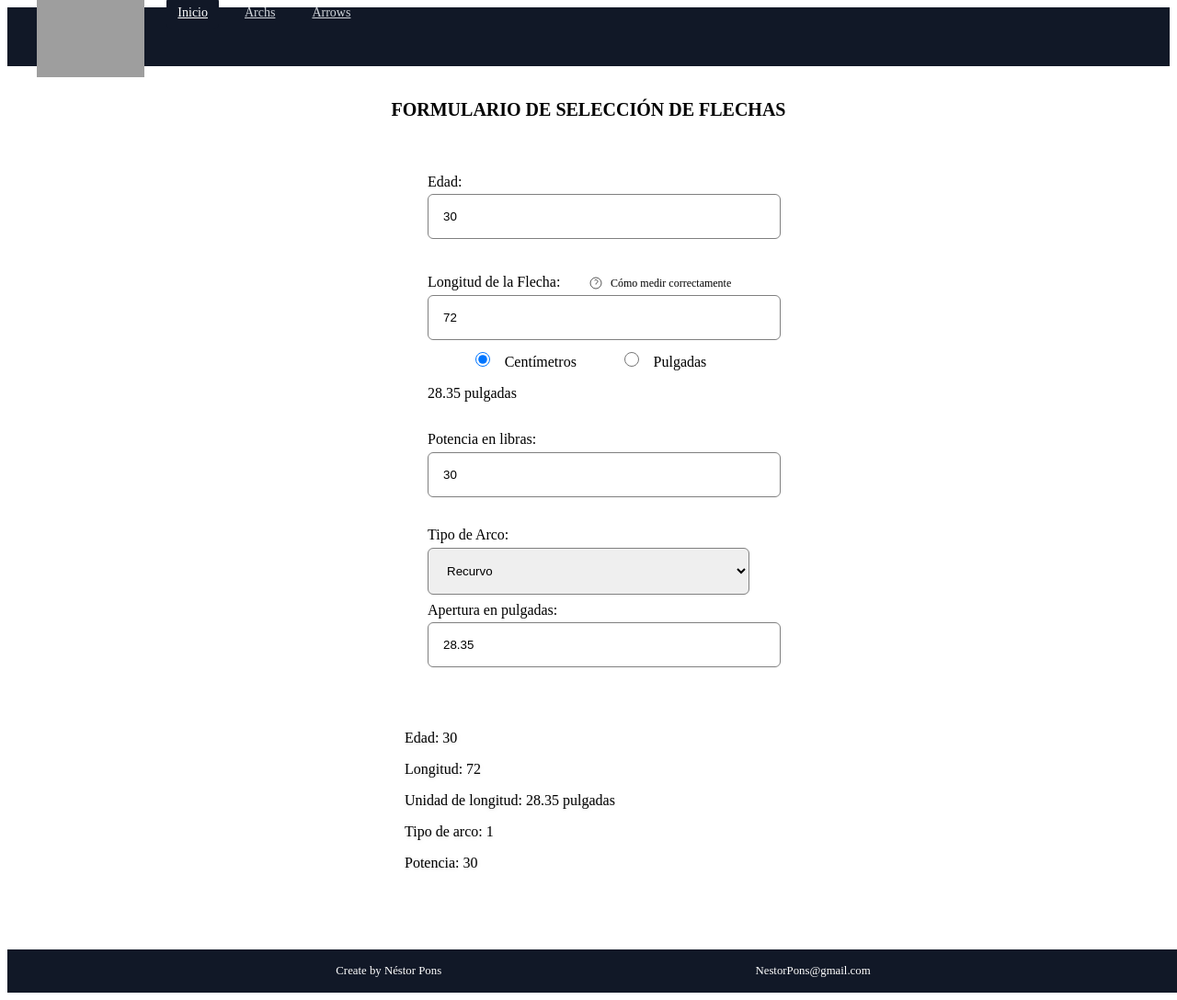
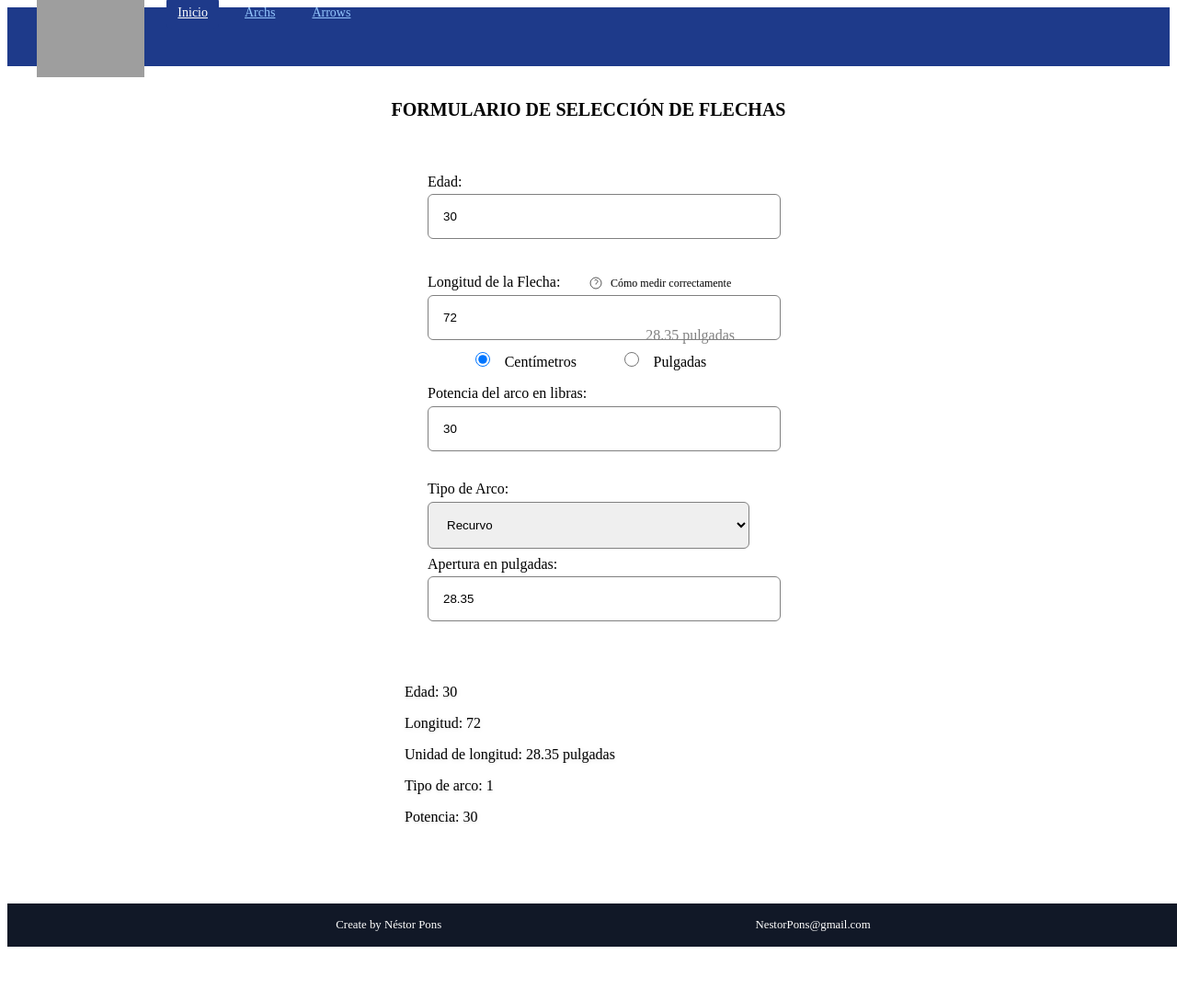
Before and after one commit to nestorPons/archery-nuxt, a Nuxt app: page /arrowForm in a window 1280 px wide. Shown: the top 1088 px of the page at 92% size. After the commit the page ends 1038 px from the top, so only its background shows below. Built offline with nearby package versions, Linux system fonts and the light colour scheme; grey boxes are pictures that could not be loaded.

Commit message:
create footer component

```diff
--- /dev/null
+++ b/src/components/Footer.vue
@@ -0,0 +1,6 @@
+<template>
+    <div class="bg-gray-900 text-white w100% flex justify-evenly p1rem text-0.8rem">
+        <div>Create by Néstor Pons</div>
+        <div>NestorPons@gmail.com</div>
+    </div>
+</template>
--- a/src/components/NavBar.vue
+++ b/src/components/NavBar.vue
@@ -1,11 +1,11 @@
 <template>
-    <nav class="bg-gray-900">
+    <nav class="bg-blue-900">
         <div class="mx-auto max-w-7xl px-2 sm:px-6 lg:px-8">
             <div class="relative flex h-16 items-center justify-between">
                 <div class="absolute inset-y-0 left-0 flex items-center sm:hidden">
                     <!-- Mobile menu button-->
                     <button type="button" @click="isMobileMenuOpen = !isMobileMenuOpen"
-                        class="relative inline-flex items-center justify-center rounded-md p-2 text-gray-400 hover:bg-gray-700 hover:text-white focus:outline-none focus:ring-2 focus:ring-inset focus:ring-white"
+                        class="relative inline-flex items-center justify-center rounded-md p-2 text-white hover:bg-blue-700 hover:text-white focus:outline-none focus:ring-2 focus:ring-inset focus:ring-white"
                         aria-controls="mobile-menu" aria-expanded="false">
                         <span class="absolute -inset-0.5"></span>
                         <span class="sr-only">Open main menu</span>
@@ -37,13 +37,13 @@
                     </div>
                     <div class="hidden sm:ml-6 sm:block">
                         <div class="flex space-x-4">
-                            <!-- Current: "bg-gray-900 text-white", Default: "text-gray-300 hover:bg-gray-700 hover:text-white" -->
-                            <NuxtLink to="#" class="bg-gray-900 text-white rounded-md px-3 py-2 text-sm font-medium"
+                            <!-- Current: "bg-blue-900 text-white", Default: "text-blue-300 hover:bg-blue-700 hover:text-white" -->
+                            <NuxtLink to="#" class="bg-blue-900 text-white rounded-md px-3 py-2 text-sm font-medium"
                                 aria-current="page"> {{ $text('Home') }}</NuxtLink>
                             <NuxtLink to="/archForm"
-                                class="text-gray-300 hover:bg-gray-700 hover:text-white rounded-md px-3 py-2 text-sm font-medium">Archs</NuxtLink>
+                                class="text-blue-300 hover:bg-blue-700 hover:text-white rounded-md px-3 py-2 text-sm font-medium">Archs</NuxtLink>
                             <NuxtLink to="/arrowForm"
-                                class="text-gray-300 hover:bg-gray-700 hover:text-white rounded-md px-3 py-2 text-sm font-medium">Arrows</NuxtLink>
+                                class="text-blue-300 hover:bg-blue-700 hover:text-white rounded-md px-3 py-2 text-sm font-medium">Arrows</NuxtLink>
 
                         </div>
                     </div>
@@ -55,13 +55,13 @@
         <!-- Mobile menu, show/hide based on menu state. -->
         <div class="sm:hidden" id="mobile-menu" v-show="isMobileMenuOpen">
             <div class="space-y-1 px-2 pb-3 pt-2">
-                <!-- Current: "bg-gray-900 text-white", Default: "text-gray-300 hover:bg-gray-700 hover:text-white" -->
-                <NuxtLink href="/" class="bg-gray-900 text-white block rounded-md px-3 py-2 text-base font-medium"
+                <!-- Current: "bg-blue-900 text-white", Default: "text-blue-300 hover:bg-blue-700 hover:text-white" -->
+                <NuxtLink href="/" class="bg-blue-900 text-white block rounded-md px-3 py-2 text-base font-medium"
                     aria-current="page">{{ $text('Home') }}</NuxtLink>
                 <NuxtLink href="/archForm"
-                    class="text-gray-300 hover:bg-gray-700 hover:text-white block rounded-md px-3 py-2 text-base font-medium">{{ $text('Archs') }}</NuxtLink>
+                    class="text-blue-300 hover:bg-blue-700 hover:text-white block rounded-md px-3 py-2 text-base font-medium">{{ $text('Archs') }}</NuxtLink>
                 <NuxtLink href="/arrowForm"
-                    class="text-gray-300 hover:bg-gray-700 hover:text-white block rounded-md px-3 py-2 text-base font-medium">{{ $text('Arrows') }}</NuxtLink>
+                    class="text-blue-300 hover:bg-blue-700 hover:text-white block rounded-md px-3 py-2 text-base font-medium">{{ $text('Arrows') }}</NuxtLink>
 
             </div>
         </div>
--- a/src/lang/es.json
+++ b/src/lang/es.json
@@ -1,7 +1,8 @@
 {
     "Home": "Inicio",
     "Application Configuration Arch": "Aplicación de configuración arco",
-    "Arch Configuration" : "Configuración del arco",
+    "Arch Configuration": "Configuración del arco",
+    "Bow power in pounds": "Potencia del arco en libras",
     "Hello!": "¡Hola!",
     "Login": "Iniciar sesión",
     "Logout": "Finalizar sesión",
@@ -254,11 +255,11 @@
     "add a catalog": "Añada un nombre de catálogo",
     "add a temporality": "Añada una temporalidad",
     "Is elaborate": "Está elaborado",
-    "Search references" : "Buscar referencias",
-    "Combine with" : "Combinar con",
-    "Name user" : "Nombre del usuario",
-    "Reference id" : "Id de la referencia",
-    "Broth" : "Fondo",
+    "Search references": "Buscar referencias",
+    "Combine with": "Combinar con",
+    "Name user": "Nombre del usuario",
+    "Reference id": "Id de la referencia",
+    "Broth": "Fondo",
     "Search references, users or pages": "Buscar referencias, páginas o usuarios",
     "Total combinations": "Combinaciones totales",
     "Product": "Producto",
@@ -269,12 +270,12 @@
     "Select broth": "Seleccione un fondo",
     "Select page": "Seleccione una página",
     "Pages": "Páginas",
-    "Age" : "Edad",
+    "Age": "Edad",
     "Arrow Selection Form": "Formulario de Selección de Flechas",
-    "Arrow Length" : "Longitud de la Flecha",
-    "How to measure correctly" : "Cómo medir correctamente",
-    "Centimeters" : "Centímetros",
-    "Inches" : "Pulgadas",
-    "Archs" : "Arcos",
-    "Arrows" : "Flechas"
+    "Arrow Length": "Longitud de la Flecha",
+    "How to measure correctly": "Cómo medir correctamente",
+    "Centimeters": "Centímetros",
+    "Inches": "Pulgadas",
+    "Archs": "Arcos",
+    "Arrows": "Flechas"
 }
--- a/src/layouts/default.vue
+++ b/src/layouts/default.vue
@@ -1,16 +1,15 @@
 
 <template>
-    <div class="flex flex-col min-h-screen">
+    <div class="">
         <header>
-            <nav-bar></nav-bar>
+            <NavBar/>
         </header>
 
         <main>
             <slot />
         </main>
-        <footer class="bg-gray-900 text-white w100% flex justify-evenly p1rem text-0.8rem">
-            <div>Create by Néstor Pons</div>
-            <div>NestorPons@gmail.com</div>
+        <footer>
+            <Footer/>
         </footer>
     </div>
 </template>
--- a/src/pages/arrowForm.vue
+++ b/src/pages/arrowForm.vue
@@ -174,7 +174,17 @@ function submitForm(event) {
         width: 100%;
     }
 }
+.arrow-long{
+    position: relative;
+    .other-unit{
+        position: absolute;
+        top: 1.5rem;
+        right: 1rem;
+        color: gray;
+    }
+}
 </style>
+
 <template>
     <div class="flex flex-col items-center">
         <h2 class="text-xl uppercase font-bold mb-4 pb-10 text-center">{{ $text('Arrow Selection Form') }}</h2>
@@ -201,6 +211,7 @@ function submitForm(event) {
                         <img v-if="showHelp" src="/img/medicion.png" />
                     </transition>
                 </div>
+            <div class="arrow-long">
                 <input type="number" v-model="longitudes" required
                     class="w-full border-gray-300 rounded-md px-4 py-2 mb-2 focus:outline-none focus:ring-2 focus:ring-blue-500">
                 <div class="sel-width radio-options">
@@ -212,12 +223,13 @@ function submitForm(event) {
                         <input id="unit1" type="radio" name="unit-width" value="1" v-model="lenghtUnit">
                         <span for="unit1">{{ $text('Inches') }}</span>
                     </label>
-                    <p>{{ textChangeUnit }}</p>
                 </div>
+                <p class="other-unit">{{ textChangeUnit }}</p>
+            </div>
 
             </div>
             <div class="component">
-                <label for="potencia" class="mb-2">Potencia en libras:</label>
+                <label for="potencia" class="mb-2">{{ $text('Bow power in pounds') }}:</label>
                 <input type="number" v-model="potencia" required
                     class="w-full border-gray-300 rounded-md px-4 py-2 mb-4 focus:outline-none focus:ring-2 focus:ring-blue-500">
             </div>
```
